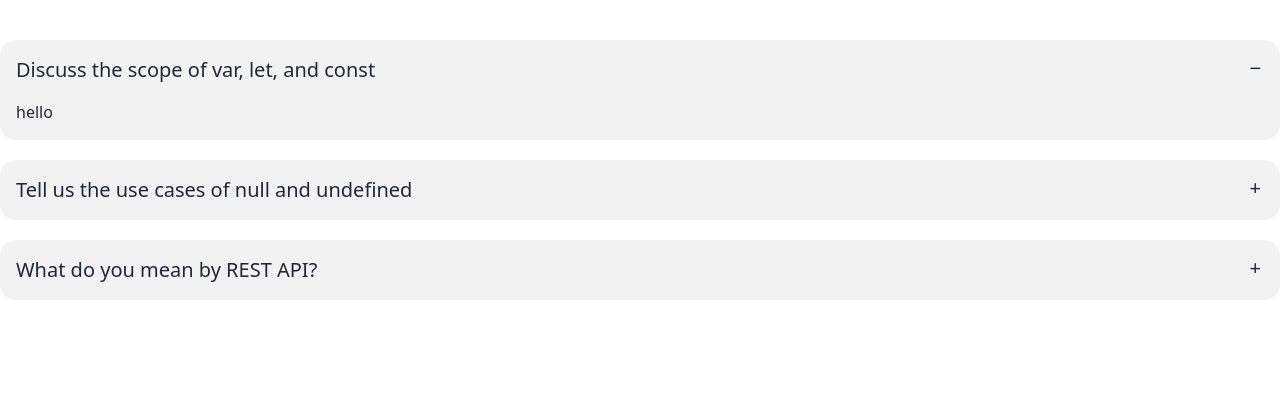
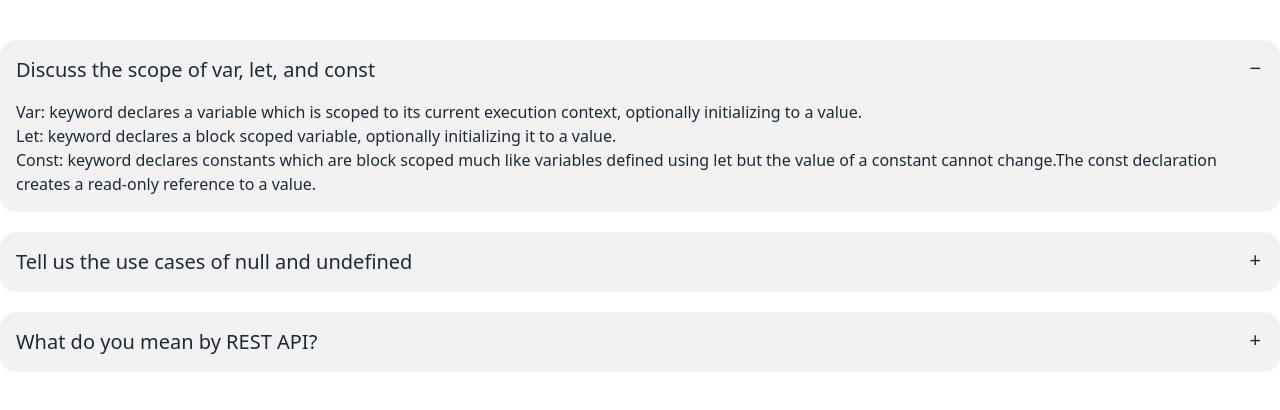
Before and after one commit to shimul65/phtube, a plain HTML site: page blog.html in a window 1280 px wide. Drawn offline with nearby package versions, Linux system fonts and the light colour scheme.

Commit message:
blog site done

```diff
--- a/blog.html
+++ b/blog.html
@@ -15,15 +15,17 @@
 </head>
 
 <body class="container flex flex-col gap-5 mx-auto min-h-[200px] py-10">
+
     <div class="collapse collapse-plus bg-base-200">
         <input type="radio" name="my-accordion-3" checked="checked" />
         <div class="collapse-title text-xl font-medium">
             Discuss the scope of var, let, and const
         </div>
         <div class="collapse-content">
-            <p>hello</p>
+            <p>Var: keyword declares a variable which is scoped to its current execution context, optionally initializing to a value. <br> Let: keyword declares a block scoped variable, optionally initializing it to a value. <br> Const: keyword declares constants which are block scoped much like variables defined using let but the value of a constant cannot change.The const declaration creates a read-only reference to a value.</p>
         </div>
     </div>
+
     <div class="collapse collapse-plus bg-base-200">
         <input type="radio" name="my-accordion-3" />
         <div class="collapse-title text-xl font-medium">
@@ -33,6 +35,7 @@
             <p>--> Null is an object in JavaScript and represents primitive data types. A null value in JavaScript is used for referring absence of any object value and if any function or variable returns null, then we can infer that the object could not be created and the undefined property indicates that a variable has not been assigned a value, or not declared at all.</p>
         </div>
     </div>
+
     <div class="collapse collapse-plus bg-base-200">
         <input type="radio" name="my-accordion-3" />
         <div class="collapse-title text-xl font-medium">
--- a/script.js
+++ b/script.js
@@ -87,6 +87,5 @@ const sortByView = (categoriesItems) => {
     // return categoriesItems;
 }
 
-
 handleCategory();
 displayCategory();
```
